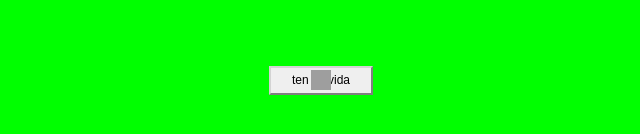
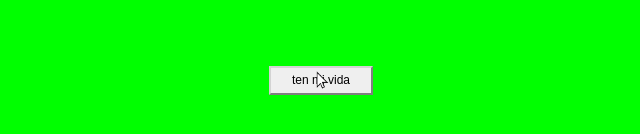
Before and after one commit to fedddrico/tenmivida1, a plain HTML site: page index.html in a window 1280 px wide. Shown: the part 320-454 px from the top of the page, 319-959 px from the left. Drawn offline with Linux system fonts and the light colour scheme; grey boxes are pictures that could not be loaded.

Commit message:
Update index.html

```diff
--- a/index.html
+++ b/index.html
@@ -26,7 +26,7 @@
       #customCursor {
         width: 20px; /* Ajusta según el tamaño de tu imagen */
         height: 20px;
-        background-image: url("https://cdn.glitch.global/4582a511-ee32-4abf-b221-b21d313b31d6/cursor?v=1743014557412"); /* Imagen local */
+        background-image: url("CURSOR.webp"); /* Imagen local */
         background-size: cover;
         position: absolute;
         pointer-events: none; /* No interfiere con otros elementos */
```
